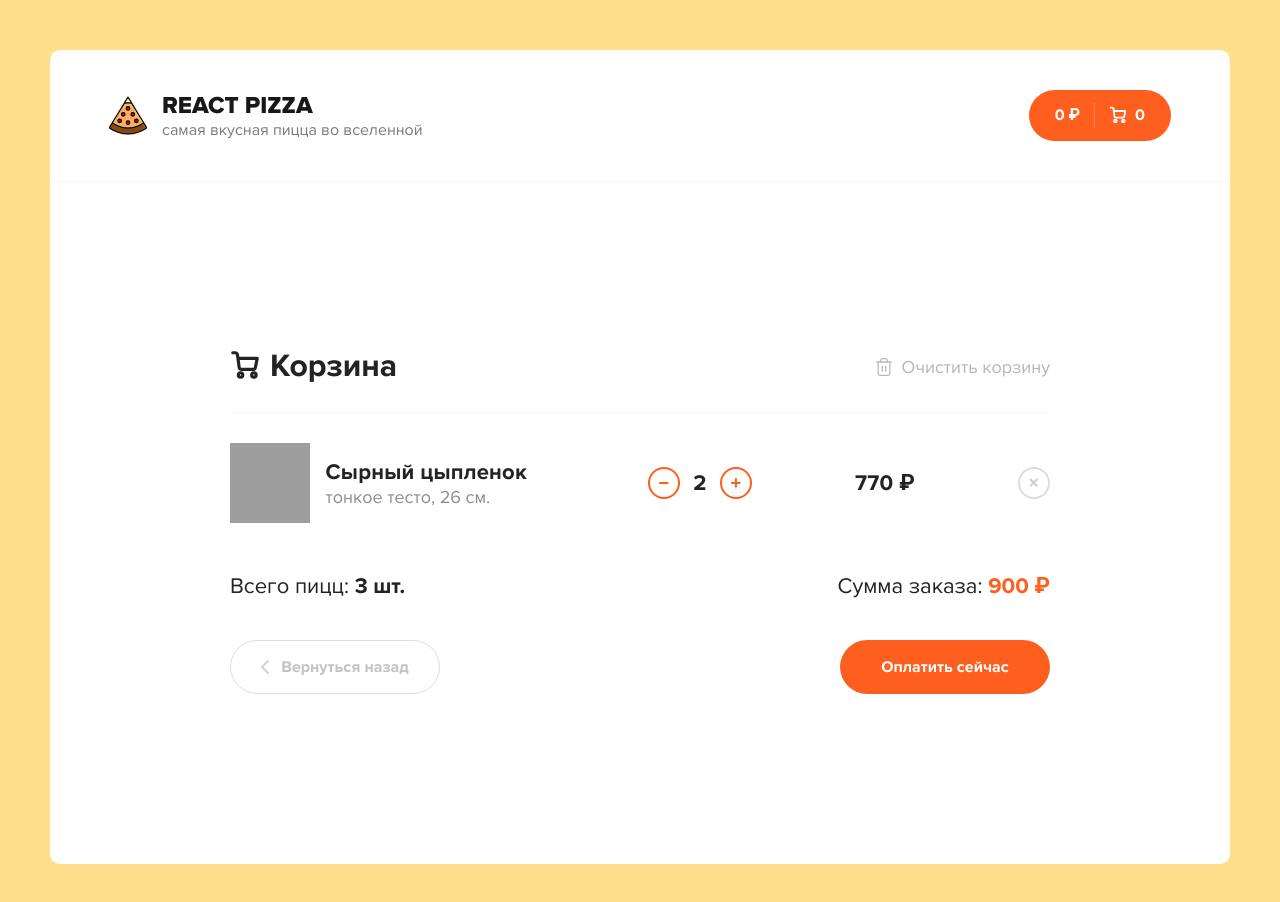
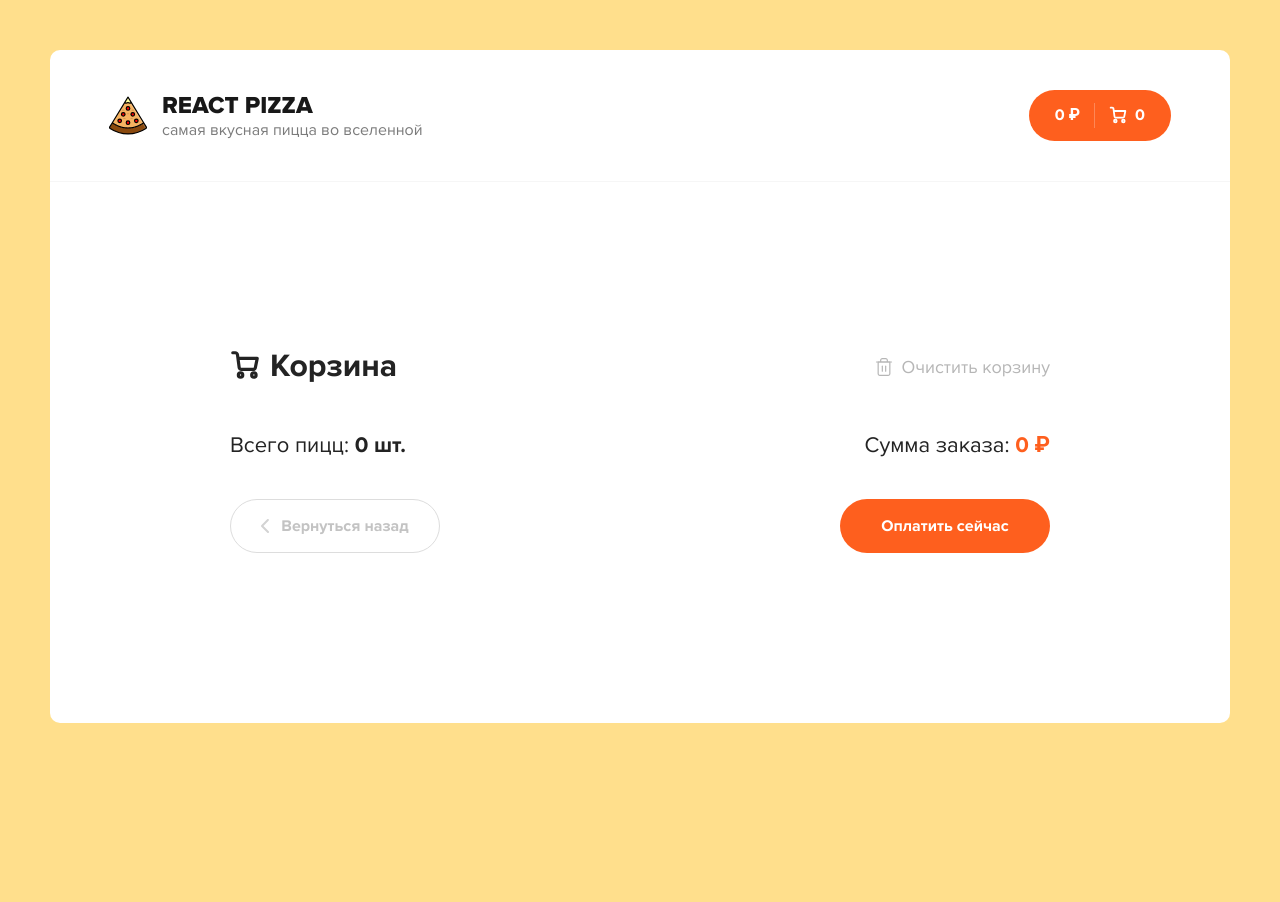
Before and after one commit to Dan11r/Pizza, a React app: page /cart in a window 1280 px wide. Shown: the top 902 px of the page. After the commit the page ends 800 px from the top, so only its background shows below. Built offline with nearby package versions, Linux system fonts and the light colour scheme; data requests are answered from the project's data file; grey boxes are pictures that could not be loaded.

Commit message:
дабавление в корзину и ее отчистка

```diff
--- a/src/components/AddedPizzas.jsx
+++ b/src/components/AddedPizzas.jsx
@@ -1,6 +1,6 @@
 import React from 'react';
 
-const AddedPizzas = () => {
+const AddedPizzas = ({name, type, size, price, totalCount}) => {
     return (
         <div className="cart__item">
             <div className="cart__item-img">
@@ -11,8 +11,8 @@ const AddedPizzas = () => {
                 />
             </div>
             <div className="cart__item-info">
-                <h3>Сырный цыпленок</h3>
-                <p>тонкое тесто, 26 см.</p>
+                <h3>{name}</h3>
+                <p>{type}, {size} см.</p>
             </div>
             <div className="cart__item-count">
                 <div className="button button--outline button--circle cart__item-count-minus">
@@ -27,7 +27,7 @@ const AddedPizzas = () => {
                     </svg>
 
                 </div>
-                <b>2</b>
+                <b>{totalCount}</b>
                 <div className="button button--outline button--circle cart__item-count-plus">
                     <svg width="10" height="10" viewBox="0 0 10 10" fill="none"
                          xmlns="http://www.w3.org/2000/svg">
@@ -42,7 +42,7 @@ const AddedPizzas = () => {
                 </div>
             </div>
             <div className="cart__item-price">
-                <b>770 ₽</b>
+                <b>{price} ₽</b>
             </div>
             <div className="cart__item-remove">
                 <div className="button button--outline button--circle">
--- a/src/pages/Cart.jsx
+++ b/src/pages/Cart.jsx
@@ -1,10 +1,21 @@
 import React from 'react';
 import {Link} from "react-router-dom";
 import {AddedPizzas} from '../components';
+import {useDispatch, useSelector} from "react-redux";
+import {clearCart} from "../redux/actions/Cart";
 
 
 const Cart = () => {
-
+const {items, totalCount, totalPrice} = useSelector(state => state.cart)
+    const addedPizzas = Object.keys(items).map((el) => {
+        return {...items[el].pizza[0]}
+    })
+    const dispatch = useDispatch()
+    const clear = () =>{
+        if (window.confirm('Вы действительно хотите отчистить корзину')){
+            dispatch(clearCart())
+        }
+    }
     return (
         <div className="content">
             <div className="container container--cart">
@@ -39,16 +50,19 @@ const Cart = () => {
                                       strokeLinecap="round" strokeLinejoin="round"/>
                             </svg>
 
-                            <span>Очистить корзину</span>
+                            <span onClick={clear}>Очистить корзину</span>
                         </div>
                     </div>
                     <div className="content__items">
-                        <AddedPizzas/>
+                        {addedPizzas.map((p, i) => <AddedPizzas key={p + i} name={p.name}
+                            type={p.PizzaType} size={p.size} price={items[p.id].totalPrice}
+                                                             totalCount={items[p.id].totalCount}
+                        />)}
                     </div>
                     <div className="cart__bottom">
                         <div className="cart__bottom-details">
-                            <span> Всего пицц: <b>3 шт.</b> </span>
-                            <span> Сумма заказа: <b>900 ₽</b> </span>
+                            <span> Всего пицц: <b>{totalCount || 0} шт.</b> </span>
+                            <span> Сумма заказа: <b>{totalPrice || 0} ₽</b> </span>
                         </div>
                         <div className="cart__bottom-buttons">
                             <Link to='/' className="button button--outline button--add go-back-btn">
--- a/src/redux/actions/Cart.js
+++ b/src/redux/actions/Cart.js
@@ -7,5 +7,7 @@ export const setPizza = (payload) =>({
     PizzaType:payload.type,
     size:payload.size,
     url: payload.imageUrl
-
 })
+export const clearCart = () =>({
+    type: 'CLEAR-CART',
+})
--- a/src/redux/reducers/CartReducer.js
+++ b/src/redux/reducers/CartReducer.js
@@ -20,9 +20,15 @@ const CartReducer = (state = initState, action) => {
             draft.items[action.id].totalPrice = draft.items[action.id] ? draft.items[action.id].pizza
                  .reduce((num, obj) => obj.price + num, 0) : action.price
             draft.totalCount = draft.totalCount + 1
-            draft.totalPrice = [].concat.apply([], Object.values(Object.values(draft.items))) // надо брать ключи и сними уже что то делать
-                       .reduce((num, obj) => obj.price + num, 0)
-        }})
+            draft.totalPrice = [].concat.apply([], Object.values((draft.items)) )// надо брать ключи и сними уже что то делать
+                       .reduce((num, obj) => obj.totalPrice + num, 0)
+        }
+        else if(action.type === 'CLEAR-CART'){
+            draft.items = {}
+            draft.totalCount = 0
+            draft.totalPrice = 0
+        }
+    })
 
     // switch (action.type) {
     //     case 'SET-PIZZA': {
```
